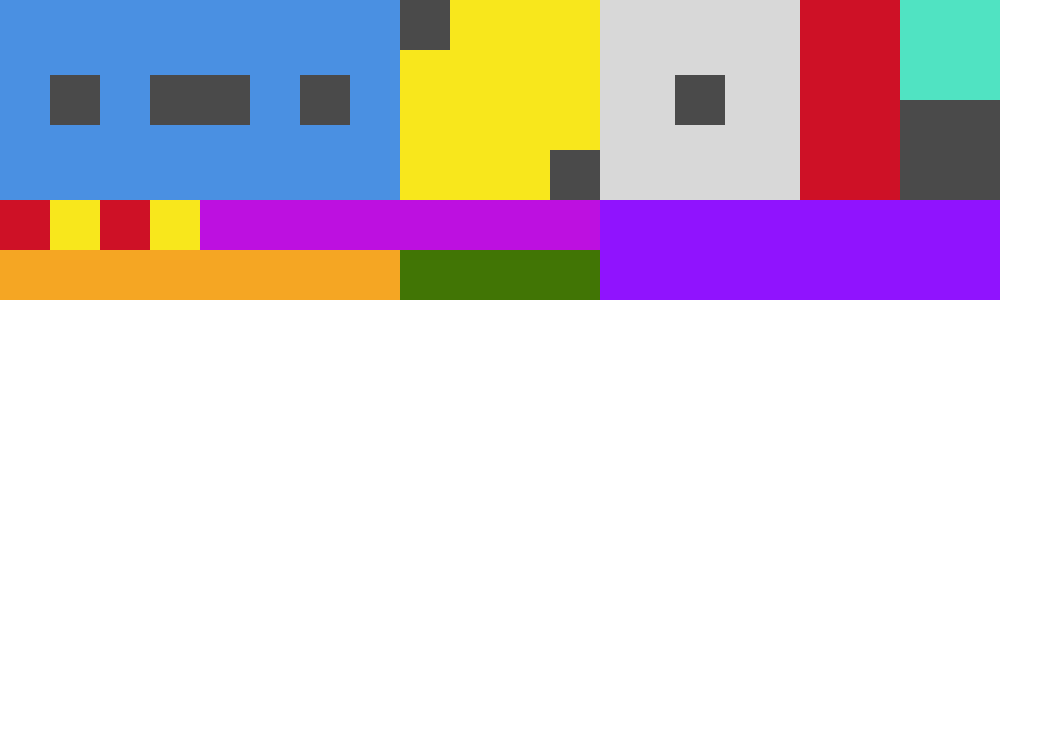
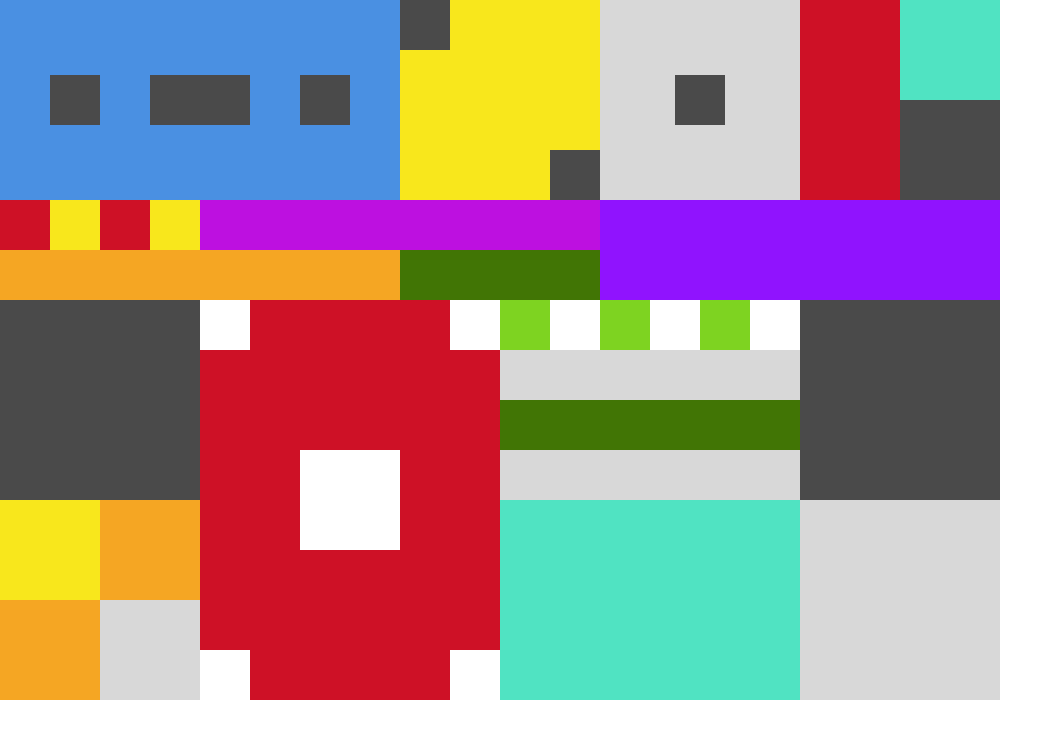
Before and after one commit to k-hough/css-challenge-1, a plain HTML site: page index.html in a window 1280 px wide. Shown: the whole page, without its empty margins (0-1063 px from the left). Drawn offline with Linux system fonts and the light colour scheme.

Commit message:
Row-3 HTML & CSS

```diff
--- a/index.html
+++ b/index.html
@@ -48,6 +48,34 @@
 				</div> <!--row-2-dark-purple-->
 			</div> <!--row-2-->
 
+			<div id="row-3">
+				<div id="row-3-grey">
+					<div id="row-3-grey-yellow"></div>
+					<div id="row-3-grey-orange-1"></div>
+					<div id="row-3-grey-orange-2"></div>
+					<div id="row-3-grey-light-grey"></div>
+				</div> <!--row-3-grey-1-->
+				<div id="row-3-red">
+					<div id="row-3-red-white-1"></div>
+					<div id="row-3-red-white-2"></div>
+					<div id="row-3-red-white-3"></div>
+					<div id="row-3-red-white-4"></div>
+					<div id="row-3-red-white-5"></div>
+				</div> <!--row-3-red-->
+				<div id="row-3-mint">
+					<div id="row-3-mint-light-green-1"></div>
+					<div id="row-3-mint-white-1"></div>
+					<div id="row-3-mint-light-green-2"></div>
+					<div id="row-3-mint-white-2"></div>
+					<div id="row-3-mint-light-green-3"></div>
+					<div id="row-3-mint-white-3"></div>
+					<div id="row-3-mint-light-grey-1"></div>
+					<div id="row-3-mint-green"></div>
+					<div id="row-3-mint-dark-grey"></div>
+					<div id="row-3-mint-light-grey-2"></div>
+				</div> <!--row-3-grey-->
+			</div> <!--row-3-->
+
 		</div> <!--main-->
     <main>
 </body>
--- a/styles.css
+++ b/styles.css
@@ -1,15 +1,15 @@
 /************************************************
 #4a90e2 blue
-#4a4a4a grey
-#f8e71c yellow
+#417505 dark green
+#4a4a4a dark grey
+#9013fe dark purple
+#7ed321 light green
 #d8d8d8 light grey
-#ce1126 red
+#bd10e0 light purple
 #50e3c2 mint
 #f5a623 orange
-#bd10e0 light purple
-#417505 dark green
-#9013fe dark purple
-#7ed321 light green
+#ce1126 red
+#f8e71c yellow
 ************************************************/
 
 body { margin: 0; }
@@ -183,3 +183,182 @@ ROW 2
     position: relative;
     width: 400px;
 }
+
+/************************************************
+ROW 3
+************************************************/
+
+#row-3-grey {
+    background-color: #4a4a4a;
+    height: 400px;
+    float: left;
+    position: relative;
+    width: 200px;
+}
+
+#row-3-grey-yellow {
+    background-color: #f8e71c;
+    height: 100px;
+    position: absolute;
+    top: 200px;
+    width: 100px;
+}
+
+#row-3-grey-orange-1 {
+    background-color: #f5a623;
+    height: 100px;
+    position: absolute;
+    top: 200px; right: 0;
+    width: 100px;
+}
+
+#row-3-grey-orange-2 {
+    background-color: #f5a623;
+    bottom: 0;
+    height: 100px;
+    position: absolute;
+    width: 100px;
+}
+
+#row-3-grey-light-grey {
+    background-color: #d8d8d8;
+    height: 100px;
+    position: absolute;
+    right: 0; bottom: 0;
+    width: 100px;
+}
+
+#row-3-red {
+    background-color: #ce1126;
+    float: left;
+    height: 400px;
+    position: relative;
+    width: 300px;
+}
+
+#row-3-red-white-1 {
+    background-color: #fff;
+    height: 50px;
+    position: absolute;
+    width: 50px;
+}
+
+#row-3-red-white-2 {
+    background-color: #fff;
+    height: 50px;
+    position: absolute;
+    right: 0;
+    width: 50px;
+}
+
+#row-3-red-white-3 {
+    background-color: #fff;
+    height: 100px;
+    margin: auto;
+    position: absolute;
+    top: 0; right: 0; bottom: 0; left: 0;
+    width: 100px;
+}
+
+#row-3-red-white-4 {
+    background-color: #fff;
+    bottom: 0;
+    height: 50px;
+    position: absolute;
+    width: 50px;
+}
+
+#row-3-red-white-5 {
+    background-color: #fff;
+    height: 50px;
+    position: absolute;
+    right: 0; bottom: 0;
+    width: 50px;
+}
+
+#row-3-mint {
+    background-color: #50e3c2;
+    float: left;
+    height: 400px;
+    position: relative;
+    width: 500px;
+}
+
+#row-3-mint-light-green-1 {
+    background-color: #7ed321;
+    height: 50px;
+    position: absolute;
+    width: 50px;
+}
+
+#row-3-mint-light-green-2 {
+    background-color: #7ed321;
+    height: 50px;
+    position: absolute;
+    left: 100px;
+    width: 50px;
+}
+
+#row-3-mint-light-green-3 {
+    background-color: #7ed321;
+    height: 50px;
+    position: absolute;
+    left: 200px;
+    width: 50px;
+}
+
+#row-3-mint-white-1 {
+    background-color: #fff;
+    height: 50px;
+    position: absolute;
+    left: 50px;
+    width: 50px;
+}
+
+#row-3-mint-white-2 {
+    background-color: #fff;
+    height: 50px;
+    position: absolute;
+    left: 150px;
+    width: 50px;
+}
+
+#row-3-mint-white-3 {
+    background-color: #fff;
+    height: 50px;
+    position: absolute;
+    left: 250px;
+    width: 50px;
+}
+
+#row-3-mint-light-grey-1 {
+    background-color: #d8d8d8;
+    height: 150px;
+    position: absolute;
+    top: 50px;
+    width: 300px;
+}
+
+#row-3-mint-green {
+    background-color: #417505;
+    height: 50px;
+    position: absolute;
+    top: 100px;
+    width: 300px;
+}
+
+#row-3-mint-dark-grey {
+    background-color: #4a4a4a;
+    height: 200px;
+    position: absolute;
+    right: 0;
+    width: 200px;
+}
+
+#row-3-mint-light-grey-2 {
+    background-color: #d8d8d8;
+    height: 200px;
+    position: absolute;
+    right: 0; bottom: 0;
+    width: 200px;
+}
```
